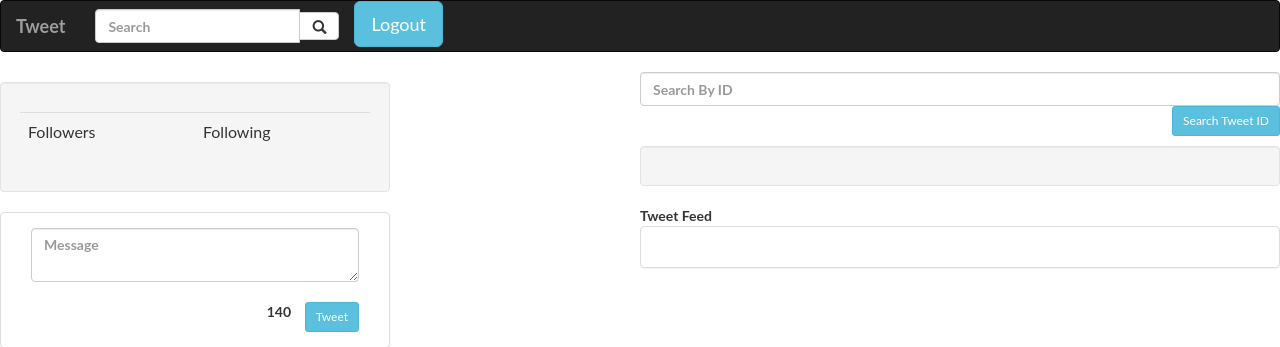
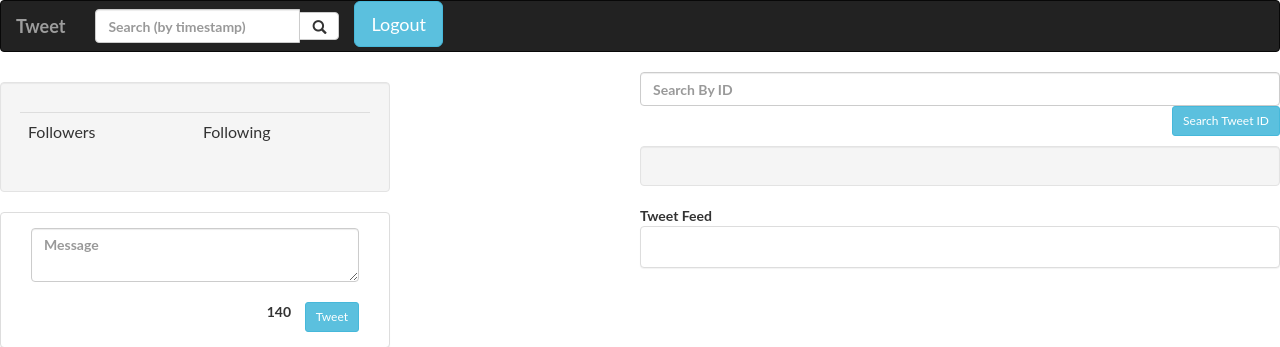
Before and after one commit to davidcse/chirpchirp, a Django app: template tweet/chirpchirp/templates/chirpchirp/homepage.html in a window 1280 px wide. Shown: the top 347 px of the page. Run offline with Django 3.2, Linux system fonts and the light colour scheme; the template is opened without the code that fills it, so the values that code supplies are empty; parts of the project's set-up code (start-up, migrations or seed data) failed here and were passed over; some libraries are stand-ins or nearby versions.

Commit message:
tiny change to the frontend

```diff
--- a/tweet/chirpchirp/templates/chirpchirp/homepage.html
+++ b/tweet/chirpchirp/templates/chirpchirp/homepage.html
@@ -23,7 +23,7 @@
           <li>
             <form class="navbar-form">
                 <div class="input-group">
-                  <input type="text" class="form-control" id="searchField" placeholder="Search">
+                  <input type="text" class="form-control" id="searchField" placeholder="Search (by timestamp)">
                   <span class="input-group-btn">
                     <button type="submit" class="btn btn-default" id="searchFieldSubmit">
                       <span class="glyphicon glyphicon-search">
```
